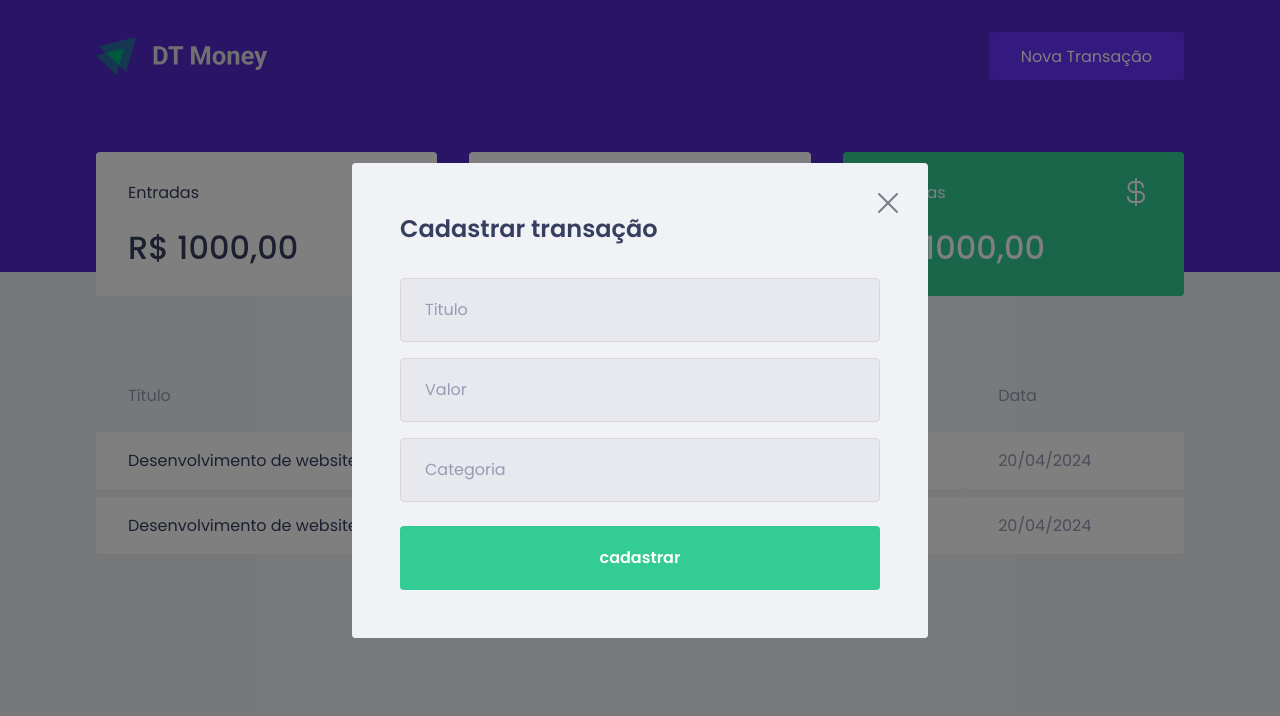
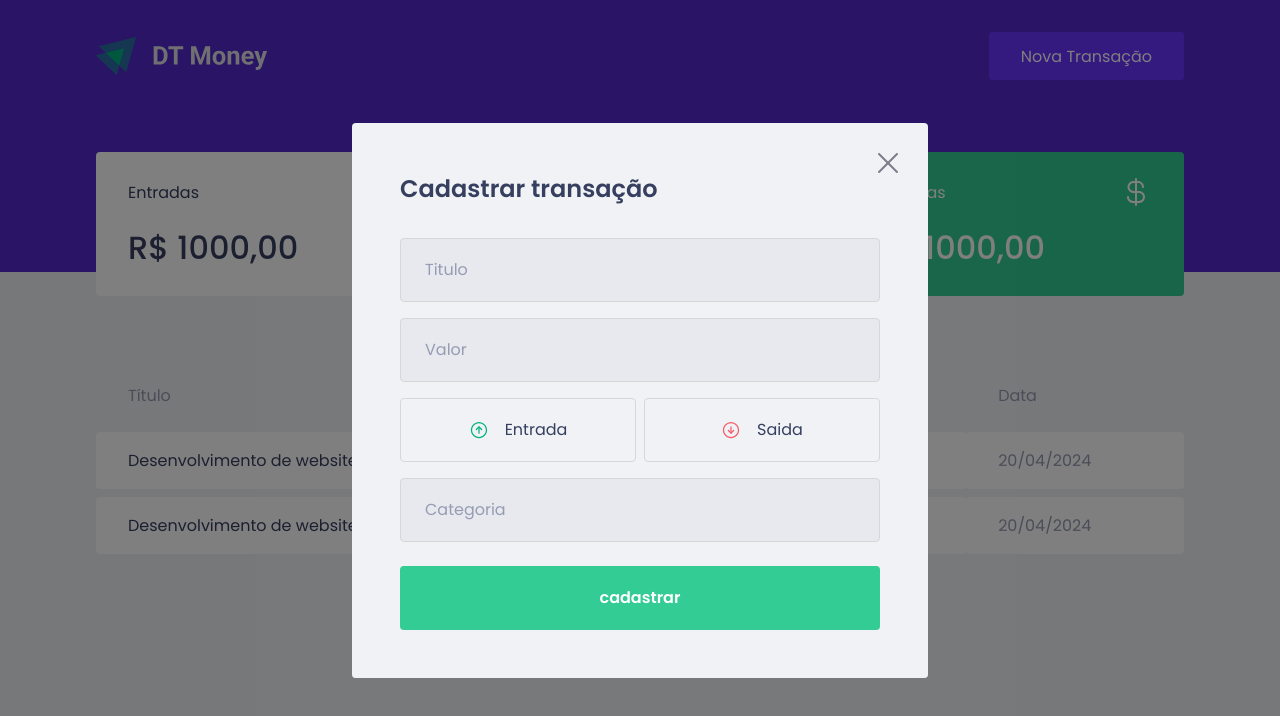
Before and after one commit to JoaoBonfimMeireles/dash-board, a React (Create React App) app: page / in a window 1280 px wide. Both pictures are taken after a click on the button "Nova Transação". Shown: the top 716 px of the page. Built offline with nearby package versions, Linux system fonts and the light colour scheme; no server answers; what miragejs would draw is missing.

Commit message:
adição do icone e button

```diff
--- a/src/assets/Income.tsx
+++ b/src/assets/Income.tsx
@@ -1,10 +1,9 @@
-export const Income = () => {
+export const Income = ({ className }: any) => {
     return (
-        <svg width="32" height="32" viewBox="0 0 32 32" fill="none" xmlns="http://www.w3.org/2000/svg">
+        <svg className={className} width="32" height="32" viewBox="0 0 32 32" fill="none" xmlns="http://www.w3.org/2000/svg">
             <path fillRule="evenodd" clipRule="evenodd" d="M16 5C9.92487 5 5 9.92487 5 16C5 22.0751 9.92487 27 16 27C22.0751 27 27 22.0751 27 16C27 9.92487 22.0751 5 16 5ZM3 16C3 8.8203 8.8203 3 16 3C23.1797 3 29 8.8203 29 16C29 23.1797 23.1797 29 16 29C8.8203 29 3 23.1797 3 16Z" fill="#00B37E" />
             <path fillRule="evenodd" clipRule="evenodd" d="M16 10C16.2652 10 16.5195 10.1054 16.7071 10.2929L20.9446 14.5304C21.3351 14.9209 21.3351 15.5541 20.9446 15.9446C20.554 16.3351 19.9209 16.3351 19.5303 15.9446L16 12.4142L12.4696 15.9446C12.079 16.3351 11.4459 16.3351 11.0553 15.9446C10.6648 15.5541 10.6648 14.9209 11.0553 14.5304L15.2928 10.2929C15.4804 10.1054 15.7347 10 16 10Z" fill="#00B37E" />
             <path fillRule="evenodd" clipRule="evenodd" d="M16 10C16.5523 10 17 10.4477 17 11L17 21C17 21.5523 16.5523 22 16 22C15.4477 22 15 21.5523 15 21L15 11C15 10.4477 15.4477 10 16 10Z" fill="#00B37E" />
         </svg>
-
     )
 }
--- a/src/assets/Outcome.tsx
+++ b/src/assets/Outcome.tsx
@@ -1,10 +1,9 @@
-export const Outcome = () => {
+export const Outcome = ({ className }: any) => {
     return (
-        <svg width="32" height="32" viewBox="0 0 32 32" fill="none" xmlns="http://www.w3.org/2000/svg">
+        <svg className={className} width="32" height="32" viewBox="0 0 32 32" fill="none" xmlns="http://www.w3.org/2000/svg">
             <path fillRule="evenodd" clipRule="evenodd" d="M16 5C9.92487 5 5 9.92487 5 16C5 22.0751 9.92487 27 16 27C22.0751 27 27 22.0751 27 16C27 9.92487 22.0751 5 16 5ZM3 16C3 8.8203 8.8203 3 16 3C23.1797 3 29 8.8203 29 16C29 23.1797 23.1797 29 16 29C8.8203 29 3 23.1797 3 16Z" fill="#F75A68" />
             <path fillRule="evenodd" clipRule="evenodd" d="M11.0554 16.0553C11.4459 15.6648 12.0791 15.6648 12.4696 16.0553L16 19.5857L19.5304 16.0553C19.9209 15.6648 20.5541 15.6648 20.9446 16.0553C21.3351 16.4459 21.3351 17.079 20.9446 17.4696L16.7071 21.7071C16.3166 22.0976 15.6834 22.0976 15.2929 21.7071L11.0554 17.4696C10.6649 17.079 10.6649 16.4459 11.0554 16.0553Z" fill="#F75A68" />
             <path fillRule="evenodd" clipRule="evenodd" d="M16.0001 10C16.5523 10 17.0001 10.4477 17.0001 11L17.0001 21C17.0001 21.5523 16.5523 22 16.0001 22C15.4478 22 15.0001 21.5523 15.0001 21L15.0001 11C15.0001 10.4477 15.4478 10 16.0001 10Z" fill="#F75A68" />
         </svg>
-
     )
 }
--- a/src/components/NewTransctionModal/NewTransctionModal.tsx
+++ b/src/components/NewTransctionModal/NewTransctionModal.tsx
@@ -1,6 +1,8 @@
 import Modal from 'react-modal';
-import { Container } from './styles';
+import { Container, TransactionTypeContainer } from './styles';
 import { Close } from '../../assets/Close';
+import { Outcome } from '../../assets/Outcome';
+import { Income } from '../../assets/Income';
 
 interface NewTransctionModalProps {
     isOpen: boolean;
@@ -35,6 +37,17 @@ export function NewTransctionModal({ isOpen, onRequestClose }: NewTransctionModa
                     placeholder='Valor'
                 />
 
+                <TransactionTypeContainer>
+                    <button type='button'>
+                        <Income className="img" />
+                        <span>Entrada</span>
+                    </button>
+                    <button type='button'>
+                        <Outcome className="img" />
+                        <span>Saida</span>
+                    </button>
+                </TransactionTypeContainer>
+
                 <input
                     placeholder='Categoria'
                 />
--- a/src/components/NewTransctionModal/styles.ts
+++ b/src/components/NewTransctionModal/styles.ts
@@ -47,3 +47,36 @@ export const Container = styled.form`
         }
     }
 `
+
+export const TransactionTypeContainer = styled.div`
+    margin: 1rem 0;
+    display: grid;
+    grid-template-columns: 1fr 1fr;
+    gap: 0.5rem;
+
+    button {
+        height: 4rem;
+        border: 1px solid #d7d7d7;
+        border-radius: 0.25rem;
+
+        background: transparent;
+
+        display: flex;
+        align-items: center;
+        justify-content: center;
+
+        .img{
+            width: 20px;
+            height: 20px;
+        }
+
+        span {
+            display: inline-block;
+            margin-left: 1rem;
+            font-size: 1rem;
+            color: var(--text-title);
+        }
+
+    }
+
+`
```
